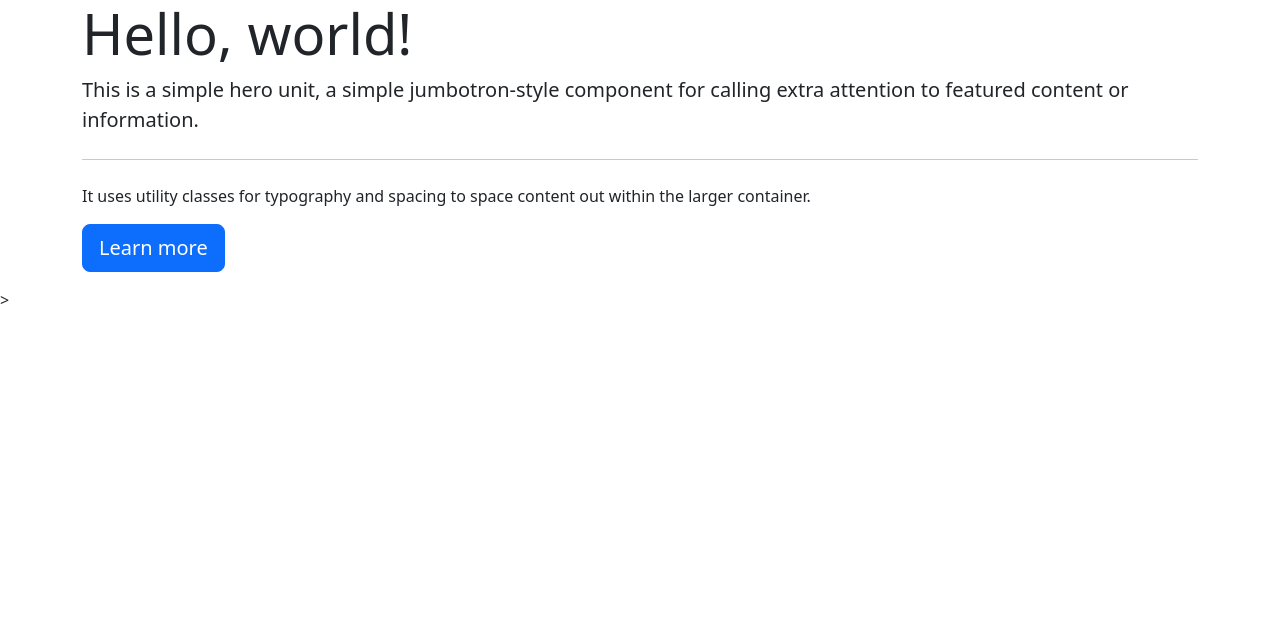
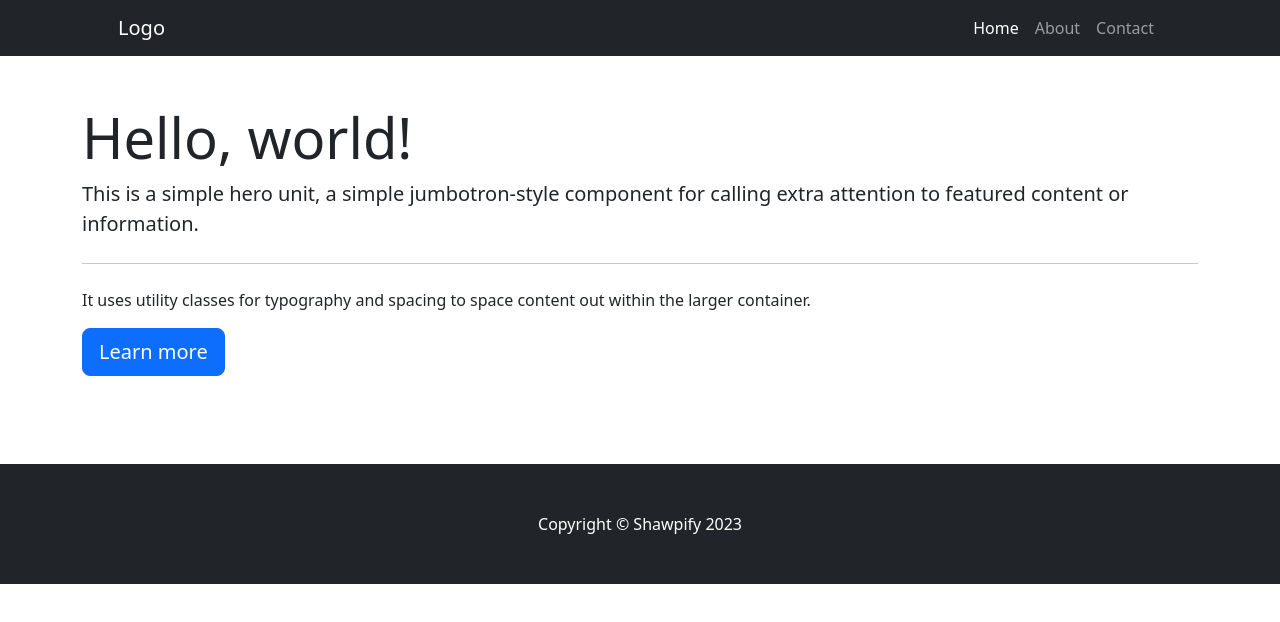
Before and after one commit to benoysamthomas/humber-app-demo, an Angular app: page / in a window 1280 px wide. Shown: the top 622 px of the page. Built offline with nearby package versions, Linux system fonts and the light colour scheme.

Commit message:
commit:5- Shared Components

```diff
--- a/src/app/app.component.html
+++ b/src/app/app.component.html
@@ -1 +1,70 @@
-<app-banner></app-banner>>
+<app-navbar></app-navbar>
+<app-banner></app-banner>
+<!-- Page Content-->
+<section class="pt-4">
+  <div class="container px-lg-5">
+    <!-- Page Features-->
+  <!--<div class="row gx-lg-5">
+      <div class="col-lg-6 col-xxl-4 mb-5">
+        <div class="card bg-light border-0 h-100">
+          <div class="card-body text-center p-4 p-lg-5 pt-0 pt-lg-0">
+            <div class="feature bg-primary bg-gradient text-white rounded-3 mb-4 mt-n4"><i class="bi bi-collection"></i>
+            </div>
+            <h2 class="fs-4 fw-bold">Fresh new layout</h2>
+            <p class="mb-0">With Bootstrap 5, we've created a fresh new layout for this template!</p>
+          </div>
+        </div>
+      </div>
+      <div class="col-lg-6 col-xxl-4 mb-5">
+        <div class="card bg-light border-0 h-100">
+          <div class="card-body text-center p-4 p-lg-5 pt-0 pt-lg-0">
+            <div class="feature bg-primary bg-gradient text-white rounded-3 mb-4 mt-n4"><i
+                class="bi bi-cloud-download"></i></div>
+            <h2 class="fs-4 fw-bold">Free to download</h2>
+            <p class="mb-0">As always, Start Bootstrap has a powerful collectin of free templates.</p>
+          </div>
+        </div>
+      </div>
+      <div class="col-lg-6 col-xxl-4 mb-5">
+        <div class="card bg-light border-0 h-100">
+          <div class="card-body text-center p-4 p-lg-5 pt-0 pt-lg-0">
+            <div class="feature bg-primary bg-gradient text-white rounded-3 mb-4 mt-n4"><i
+                class="bi bi-card-heading"></i></div>
+            <h2 class="fs-4 fw-bold">Jumbotron hero header</h2>
+            <p class="mb-0">The heroic part of this template is the jumbotron hero header!</p>
+          </div>
+        </div>
+      </div>
+      <div class="col-lg-6 col-xxl-4 mb-5">
+        <div class="card bg-light border-0 h-100">
+          <div class="card-body text-center p-4 p-lg-5 pt-0 pt-lg-0">
+            <div class="feature bg-primary bg-gradient text-white rounded-3 mb-4 mt-n4"><i class="bi bi-bootstrap"></i>
+            </div>
+            <h2 class="fs-4 fw-bold">Feature boxes</h2>
+            <p class="mb-0">We've created some custom feature boxes using Bootstrap icons!</p>
+          </div>
+        </div>
+      </div>
+      <div class="col-lg-6 col-xxl-4 mb-5">
+        <div class="card bg-light border-0 h-100">
+          <div class="card-body text-center p-4 p-lg-5 pt-0 pt-lg-0">
+            <div class="feature bg-primary bg-gradient text-white rounded-3 mb-4 mt-n4"><i class="bi bi-code"></i></div>
+            <h2 class="fs-4 fw-bold">Simple clean code</h2>
+            <p class="mb-0">We keep our dependencies up to date and squash bugs as they come!</p>
+          </div>
+        </div>
+      </div>
+      <div class="col-lg-6 col-xxl-4 mb-5">
+        <div class="card bg-light border-0 h-100">
+          <div class="card-body text-center p-4 p-lg-5 pt-0 pt-lg-0">
+            <div class="feature bg-primary bg-gradient text-white rounded-3 mb-4 mt-n4"><i
+                class="bi bi-patch-check"></i></div>
+            <h2 class="fs-4 fw-bold">A name you trust</h2>
+            <p class="mb-0">Start Bootstrap has been the leader in free Bootstrap templates since 2013!</p>
+          </div>
+        </div>
+      </div>
+    </div>-->
+  </div>
+</section>
+<app-footer></app-footer>
--- a/src/app/app.module.ts
+++ b/src/app/app.module.ts
@@ -3,12 +3,16 @@ import { BrowserModule } from '@angular/platform-browser';
 
 import { AppComponent } from './app.component';
 import { BannerComponent } from './components/banner/banner.component';
+import { NavbarComponent } from './shared/navbar/navbar.component';
+import { FooterComponent } from './shared/footer/footer.component';
 
 
 @NgModule({
   declarations: [
     AppComponent,
-    BannerComponent
+    BannerComponent,
+    NavbarComponent,
+    FooterComponent
 
   ],
   imports: [
--- a/src/app/components/banner/banner.component.html
+++ b/src/app/components/banner/banner.component.html
@@ -1,3 +1,5 @@
+<!-- Header-->
+<header class="py-5">
   <div class="container">
     <div class="jumbotron">
       <h1 class="display-4">Hello, world!</h1>
@@ -8,5 +10,5 @@
         <a class="btn btn-primary btn-lg" href="#" role="button">Learn more</a>
       </p>
     </div>
-
   </div>
+</header>
--- /dev/null
+++ b/src/app/shared/footer/footer.component.html
@@ -0,0 +1,6 @@
+<!-- Footer-->
+<footer class="py-5 bg-dark">
+  <div class="container">
+    <p class="m-0 text-center text-white">Copyright &copy; Shawpify 2023</p>
+  </div>
+</footer>
--- /dev/null
+++ b/src/app/shared/navbar/navbar.component.html
@@ -0,0 +1,15 @@
+<nav class="navbar navbar-expand-lg navbar-dark bg-dark">
+  <div class="container px-lg-5">
+    <a class="navbar-brand" href="#!">Logo</a>
+    <button class="navbar-toggler" type="button" data-bs-toggle="collapse" data-bs-target="#navbarSupportedContent"
+      aria-controls="navbarSupportedContent" aria-expanded="false" aria-label="Toggle navigation"><span
+        class="navbar-toggler-icon"></span></button>
+    <div class="collapse navbar-collapse" id="navbarSupportedContent">
+      <ul class="navbar-nav ms-auto mb-2 mb-lg-0">
+        <li class="nav-item"><a class="nav-link active" aria-current="page" href="#!">Home</a></li>
+        <li class="nav-item"><a class="nav-link" href="#!">About</a></li>
+        <li class="nav-item"><a class="nav-link" href="#!">Contact</a></li>
+      </ul>
+    </div>
+  </div>
+</nav>
```
Also changed, not shown: src/app/shared/footer/footer.component.ts (added, +10 -0 lines), src/app/shared/navbar/navbar.component.ts (added, +10 -0 lines), src/app/shared/footer/footer.component.css (added), src/app/shared/navbar/navbar.component.css (added), 2 other files (tests, documents, lock files or other folders). Lines whose indentation alone changed are shown as unchanged.
